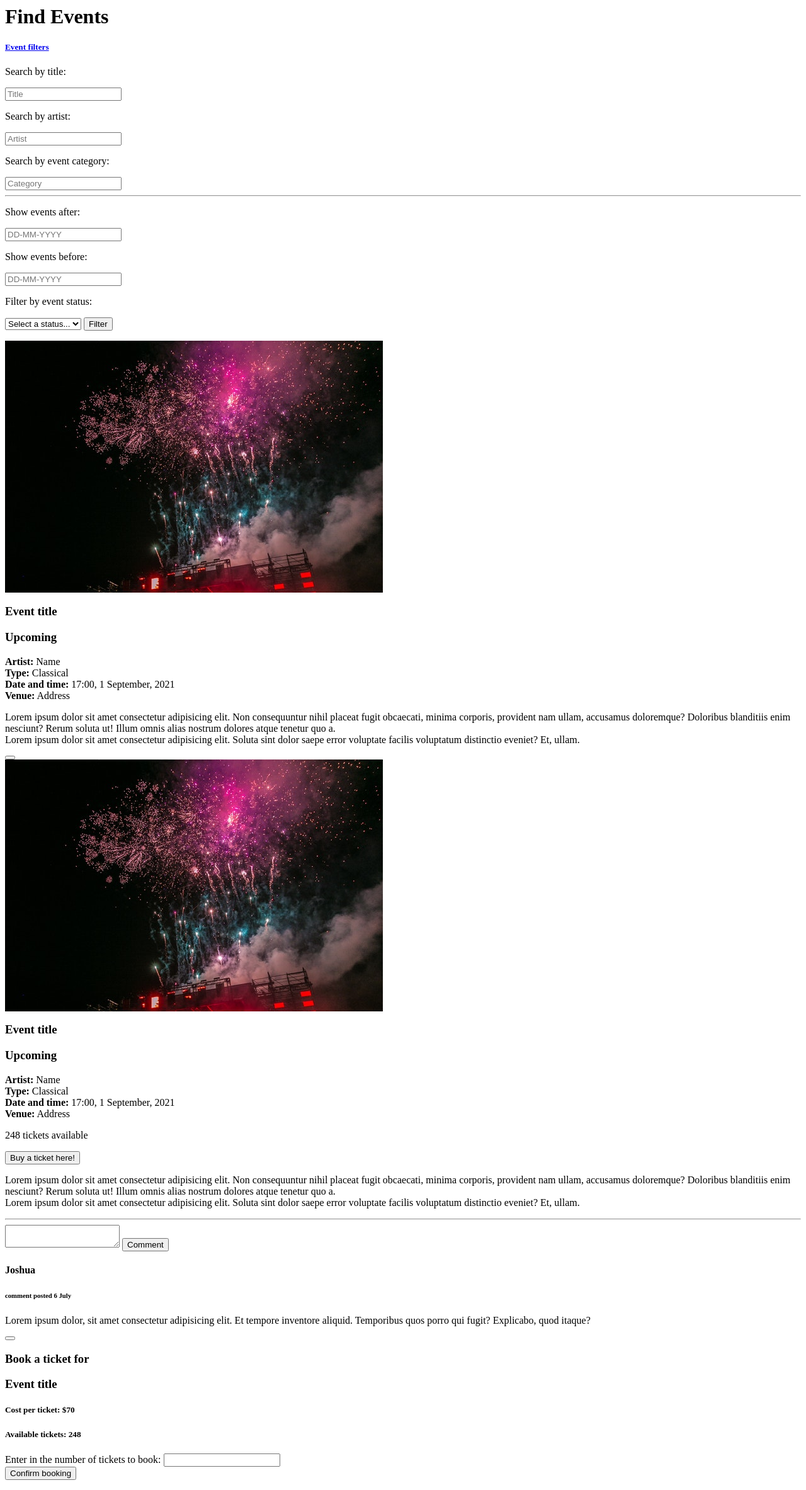
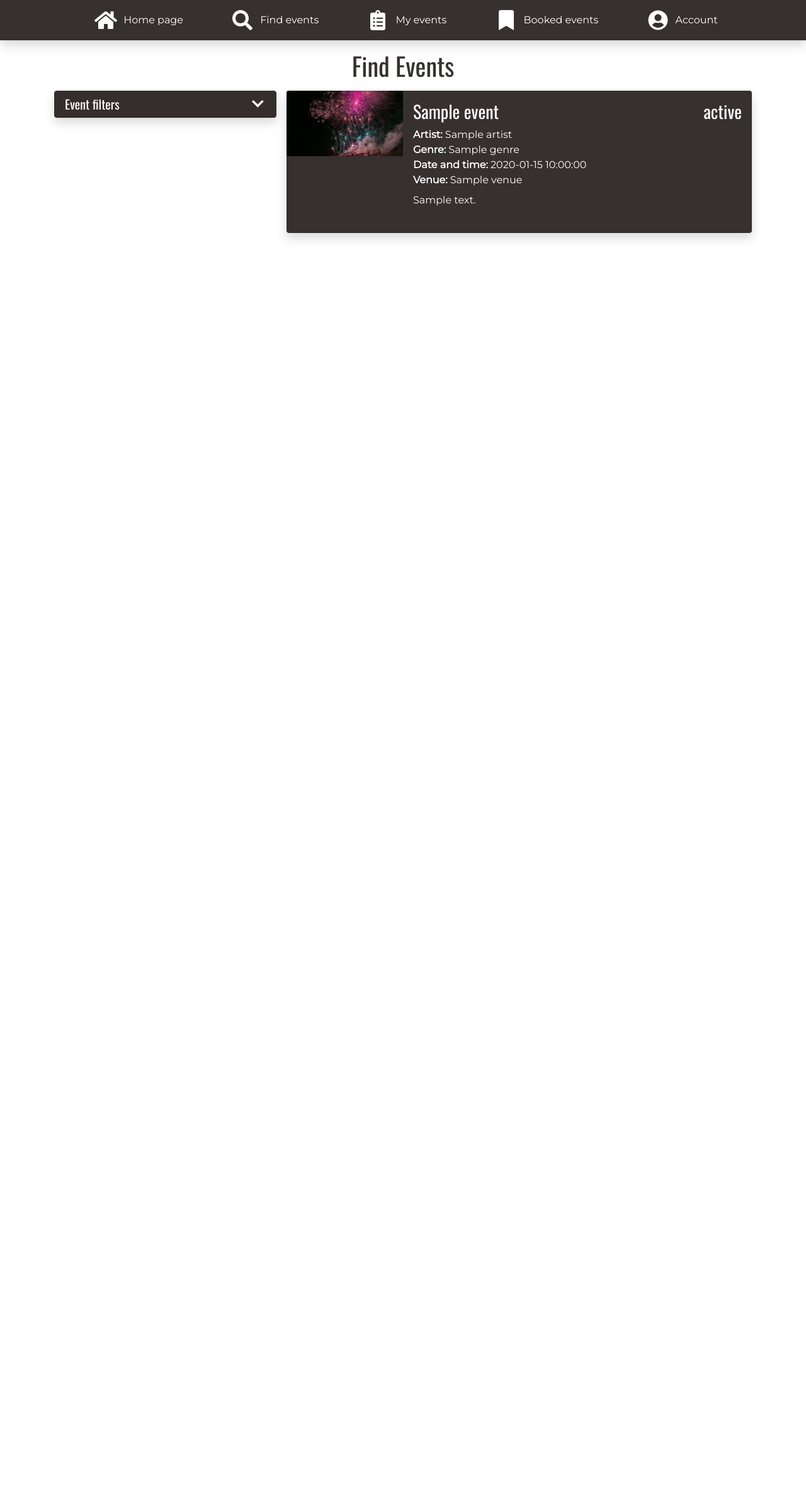
Before and after one commit to HansT01/IAB207-Events, a Flask app: template concerts/templates/pages/findevents.html in a window 1280 px wide. Shown: the whole page at 63% size. After the commit the page ends 382 px from the top, so only its background shows below. Run offline with Flask 2, Linux system fonts and the light colour scheme; the template is opened without the code that fills it: most values are stand-ins (such as "Sample title", 1, 10 or a date in 2020); some libraries are stand-ins or nearby versions.

Commit message:
Implemented findevents functionality and navigation
Created sample event function call in views.

```diff
--- a/concerts/templates/components/cardcontent.html
+++ b/concerts/templates/components/cardcontent.html
@@ -17,37 +17,27 @@
       <div class="card-body">
         <div class="row mb-2">
           <div class="col-xs-12 col-sm">
-            <h3>Event title</h3>
+            <h3>{{event.title}}</h3>
           </div>
           <div class="col-auto">
-            <h3>Upcoming</h3>
+            <h3>{{event.status}}</h3>
           </div>
         </div>
 
         <div class="row">
           <div class="col-xs-12 col-sm">
             <p>
-              <b>Artist:</b> Name <br />
-              <b>Type:</b> Classical <br />
-              <b>Date and time:</b> 17:00, 1 September, 2021
+              <b>Artist:</b> {{event.artist}} <br />
+              <b>Genre:</b> {{event.genre}} <br />
+              <b>Date and time:</b> {{event.datetime}}
               <br />
-              <b>Venue:</b> Address
+              <b>Venue:</b> {{event.venue}}
             </p>
           </div>
         </div>
 
         <div class="row">
-          <p class="mt-2 card-desc">
-            Lorem ipsum dolor sit amet consectetur adipisicing elit. Non
-            consequuntur nihil placeat fugit obcaecati, minima corporis,
-            provident nam ullam, accusamus doloremque? Doloribus blanditiis enim
-            nesciunt? Rerum soluta ut! Illum omnis alias nostrum dolores atque
-            tenetur quo a.
-            <br />
-            Lorem ipsum dolor sit amet consectetur adipisicing elit. Soluta sint
-            dolor saepe error voluptate facilis voluptatum distinctio eveniet?
-            Et, ullam.
-          </p>
+          <p class="mt-2 card-desc">{{event.desc}}</p>
         </div>
       </div>
     </div>
--- a/concerts/templates/components/modalcomment.html
+++ b/concerts/templates/components/modalcomment.html
@@ -1,14 +1,10 @@
 <div class="row mt-0 mb-3">
   <div class="row mb-0">
-    <h4 class="mb-0 mb-1">Joshua</h4>
-    <h6 class="tx-100">comment posted 6 July</h6>
+    <h4 class="mb-0 mb-1">{{comment.user}}</h4>
+    <h6 class="tx-100">comment posted {{comment.created_at}}</h6>
   </div>
 
   <div class="row mb-2">
-    <p>
-      Lorem ipsum dolor, sit amet consectetur adipisicing elit. Et tempore
-      inventore aliquid. Temporibus quos porro qui fugit? Explicabo, quod
-      itaque?
-    </p>
+    <p>{{comment.desc}}</p>
   </div>
 </div>
--- a/concerts/templates/components/modalcontent.html
+++ b/concerts/templates/components/modalcontent.html
@@ -26,25 +26,25 @@
       <section class="modal-body">
         <div class="row mb-2">
           <div class="col-xs-12 col-sm">
-            <h3>Event title</h3>
+            <h3>{{event.title}}</h3>
           </div>
           <div class="col-auto">
-            <h3>Upcoming</h3>
+            <h3>{{event.status}}</h3>
           </div>
         </div>
 
         <div class="row">
           <div class="col-xs-12 col-sm">
             <p>
-              <b>Artist:</b> Name <br />
-              <b>Type:</b> Classical <br />
-              <b>Date and time:</b> 17:00, 1 September, 2021
+              <b>Artist:</b> {{event.artist}} <br />
+              <b>Genre:</b> {{event.genre}} <br />
+              <b>Date and time:</b> {{event.datetime}}
               <br />
-              <b>Venue:</b> Address
+              <b>Venue:</b> {{event.venue}}
             </p>
           </div>
-          <div class="col-auto">
-            <p>248 tickets available</p>
+          <div class="col-auto text-sm-end">
+            <p>{{event.tickets}} tickets available for {{event.price}} each!</p>
             <button
               type="button"
               class="col btn bg-200 tx-000"
@@ -58,25 +58,15 @@
         </div>
 
         <div class="row">
-          <p class="mt-2">
-            Lorem ipsum dolor sit amet consectetur adipisicing elit. Non
-            consequuntur nihil placeat fugit obcaecati, minima corporis,
-            provident nam ullam, accusamus doloremque? Doloribus blanditiis enim
-            nesciunt? Rerum soluta ut! Illum omnis alias nostrum dolores atque
-            tenetur quo a.
-            <br />
-            Lorem ipsum dolor sit amet consectetur adipisicing elit. Soluta sint
-            dolor saepe error voluptate facilis voluptatum distinctio eveniet?
-            Et, ullam.
-          </p>
+          <p class="mt-2">{{event.desc}}</p>
         </div>
       </section>
 
       <hr />
 
       <div class="ps-3 pe-3">
-        <div class="row pt-0 mb-5">
-          <div class="input-box">
+        <div class="row pt-0 mb-3">
+          <div class="input-box mb-5">
             <textarea class="form-control"></textarea>
             <button type="button" class="comment-button btn bg-200 tx-000">
               Comment
@@ -84,8 +74,9 @@
           </div>
         </div>
 
+        {% for comment in comments %}
         <!-- modalcomment -->
-        {% include "./components/modalcomment.html" %}
+        {% include "./components/modalcomment.html" %} {% endfor %}
       </div>
     </div>
   </div>
--- a/concerts/templates/pages/findevents.html
+++ b/concerts/templates/pages/findevents.html
@@ -1,3 +1,5 @@
+{% extends "base.html" %} {% block content %}
+<div id="find_events" class="page container">
   <div class="mt-3 d-flex justify-content-center">
     <h1 class="tx-400">Find Events</h1>
   </div>
@@ -6,7 +8,11 @@
     {% include "./components/eventfilters.html" %}
 
     <div class="col-lg-8">
+      {% for event in events %}
       <!-- findeventsrow -->
-    {% include "./components/findeventsrow.html" %}
+      {% include "./components/findeventsrow.html" %} {% endfor %}
     </div>
   </div>
+</div>
+
+{% endblock content %}
```
Also changed, not shown: concerts/views.py (+33 -0 lines). Lines whose indentation alone changed are shown as unchanged.
